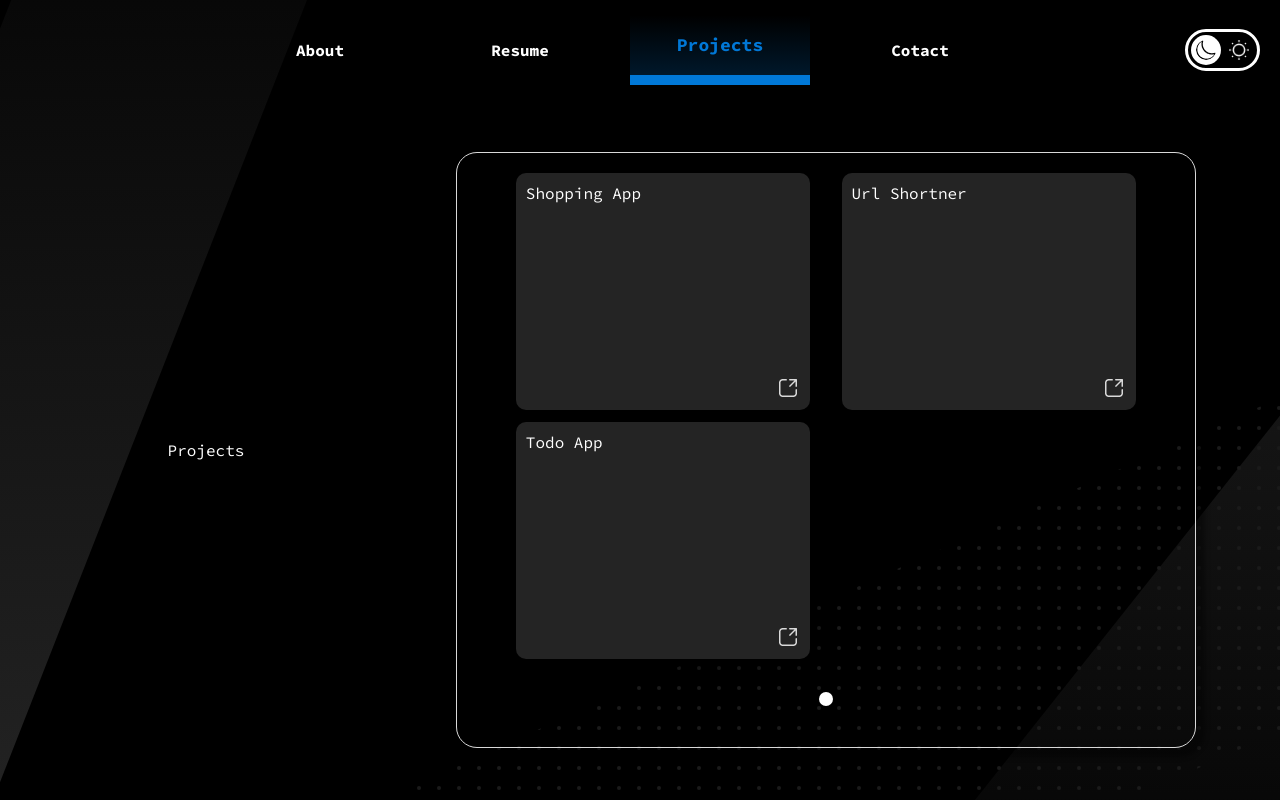
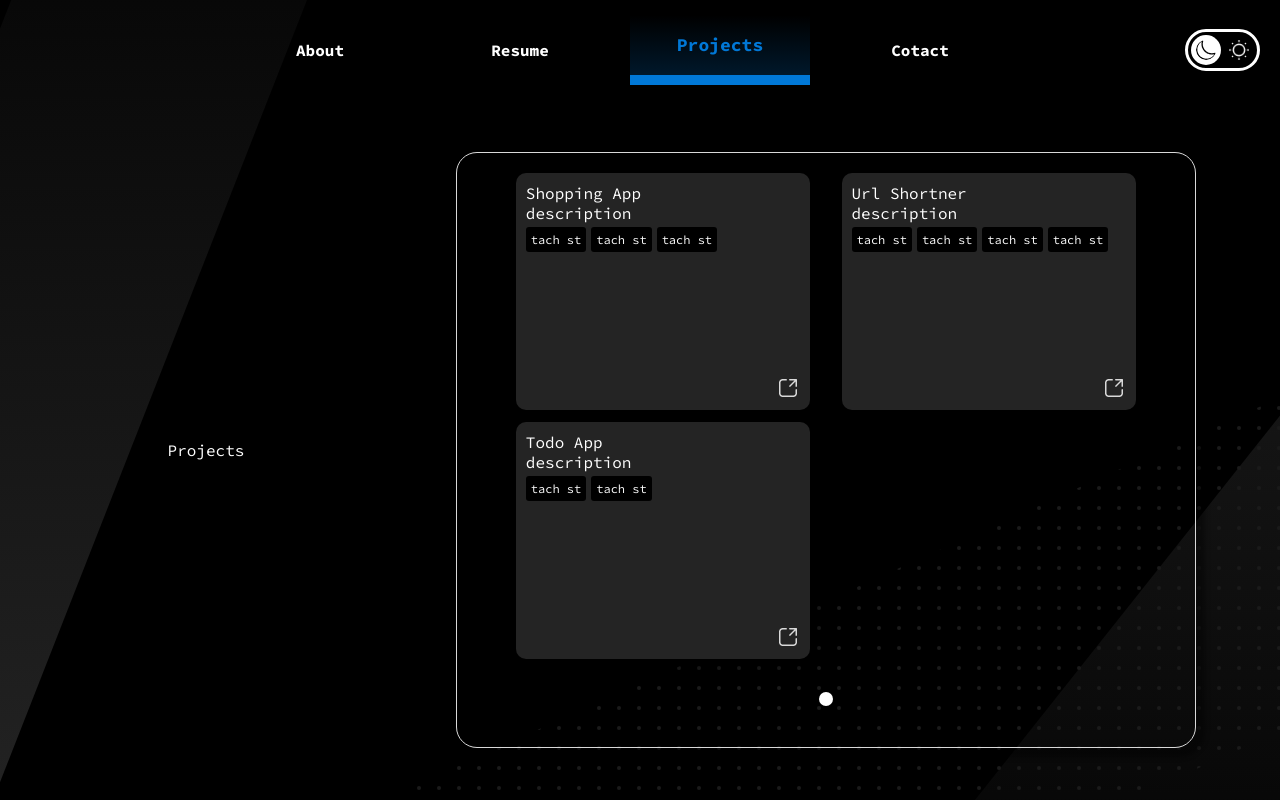
Before and after one commit to shashankbs2410/profile_page_frontend, a React (Vite) app: page /projects in a window 1280 px wide. Built offline with nearby package versions, Linux system fonts and the light colour scheme.

Commit message:
project page list changes

```diff
--- /dev/null
+++ b/src/components/common/card.module.css
@@ -0,0 +1,19 @@
+.box {
+  position: relative;
+  width: calc(47.5% - 20px);
+  height: calc(47.5% - 20px);
+  border-radius: 10px;
+  background-color: #242424;
+  box-shadow: 5px 5px 5px 5px #00000040;
+  padding: 10px;
+}
+
+.open_link {
+  position: absolute;
+  bottom: 10px;
+  right: 10px;
+}
+
+.open_link:hover {
+  cursor: pointer;
+}
--- /dev/null
+++ b/src/components/common/card.tsx
@@ -0,0 +1,31 @@
+import ChipComponent from "./chip";
+import redirectIcon from "../../assets/icon_redirect.png";
+import classes from "./card.module.css";
+
+export type CardDetailstype = {
+  title: string;
+  description?: string;
+  link?: string;
+  chips?: string[];
+};
+
+const CardComponent = (props: CardDetailstype) => {
+  return (
+    <div key={props.title} className={classes.box}>
+      <a href={props.link} target="_blank">
+        <img className={classes.open_link} src={redirectIcon} />
+      </a>
+      <div>{props.title}</div>
+      <div>{props.description}</div>
+      {props.chips && (
+        <div style={{ display: "flex" }}>
+          {props.chips.map((chip) => (
+            <ChipComponent text={chip} color="#000" />
+          ))}
+        </div>
+      )}
+    </div>
+  );
+};
+
+export default CardComponent;
--- /dev/null
+++ b/src/components/common/chip.module.css
@@ -0,0 +1,9 @@
+.chip_container {
+  padding: 5px;
+  border-radius: 3px;
+  color: #ffffff;
+  font-family: "Source Code Pro", monospace;
+  font-size: 12px;
+  width: fit-content;
+  margin: 4px 5px 2px 0px;
+}
--- /dev/null
+++ b/src/components/common/chip.tsx
@@ -0,0 +1,14 @@
+import classes from "./chip.module.css";
+
+const ChipComponent = (props: { text: string; color: string }) => {
+  return (
+    <div
+      style={{ backgroundColor: props.color }}
+      className={classes.chip_container}
+    >
+      {props.text}
+    </div>
+  );
+};
+
+export default ChipComponent;
--- a/src/components/projectsComponents/projectsList.module.css
+++ b/src/components/projectsComponents/projectsList.module.css
@@ -36,16 +36,6 @@
   align-items: center;
   width: 100%;
   height: 90%;
-}
-
-.project_box {
-  position: relative;
-  width: calc(47.5% - 20px);
-  height: calc(47.5% - 20px);
-  border-radius: 10px;
-  background-color: #242424;
-  box-shadow: 5px 5px 5px 5px #00000040;
-  padding: 10px;
 }
 
 .projects_box {
@@ -89,13 +79,3 @@
   opacity: 0.8;
   cursor: pointer;
 }
-
-.open_link {
-  position: absolute;
-  bottom: 10px;
-  right: 10px;
-}
-
-.open_link:hover {
-  cursor: pointer;
-}
--- a/src/components/projectsComponents/projectsList.tsx
+++ b/src/components/projectsComponents/projectsList.tsx
@@ -5,7 +5,7 @@ import classes from "./projectsList.module.css";
 import leftArrow from "../../assets/icon_left_arrow.png";
 import rightArrow from "../../assets/icon_right_arrow.png";
 import { projects } from "./projectslistConstants";
-import redirectIcon from "../../assets/icon_redirect.png";
+import CardComponent from "../common/card";
 
 const Projectslist = () => {
   const { mode } = useSelector((state: RootState) => state.container);
@@ -27,12 +27,7 @@ const Projectslist = () => {
             {projects
               .slice((selectedPage - 1) * 4, selectedPage * 4)
               .map((project) => (
-                <div key={project.title} className={classes.project_box}>
-                  <a href={project.link} target="_blank">
-                    <img className={classes.open_link} src={redirectIcon} />
-                  </a>
-                  {project.title}
-                </div>
+                <CardComponent {...project} />
               ))}
           </div>
           <div className={classes.buffer}>
--- a/src/components/projectsComponents/projectslistConstants.tsx
+++ b/src/components/projectsComponents/projectslistConstants.tsx
@@ -1,25 +1,22 @@
-export const projects: {
-  title: string;
-  description: string;
-  link: string;
-  techStack: string;
-}[] = [
+import { CardDetailstype } from "../common/card";
+
+export const projects: CardDetailstype[] = [
   {
     title: "Shopping App",
-    description: "",
+    description: "description",
     link: "https://github.com/shashankbs2410/Shopping_App",
-    techStack: "",
+    chips: ["tach st", "tach st", "tach st"],
   },
   {
     title: "Url Shortner",
-    description: "",
+    description: "description",
     link: "https://github.com/shashankbs2410/Url_Shortner",
-    techStack: "",
+    chips: ["tach st", "tach st", "tach st", "tach st"],
   },
   {
     title: "Todo App",
-    description: "",
+    description: "description",
     link: "https://github.com/shashankbs2410/Todo_App",
-    techStack: "",
+    chips: ["tach st", "tach st"],
   },
 ];
```
